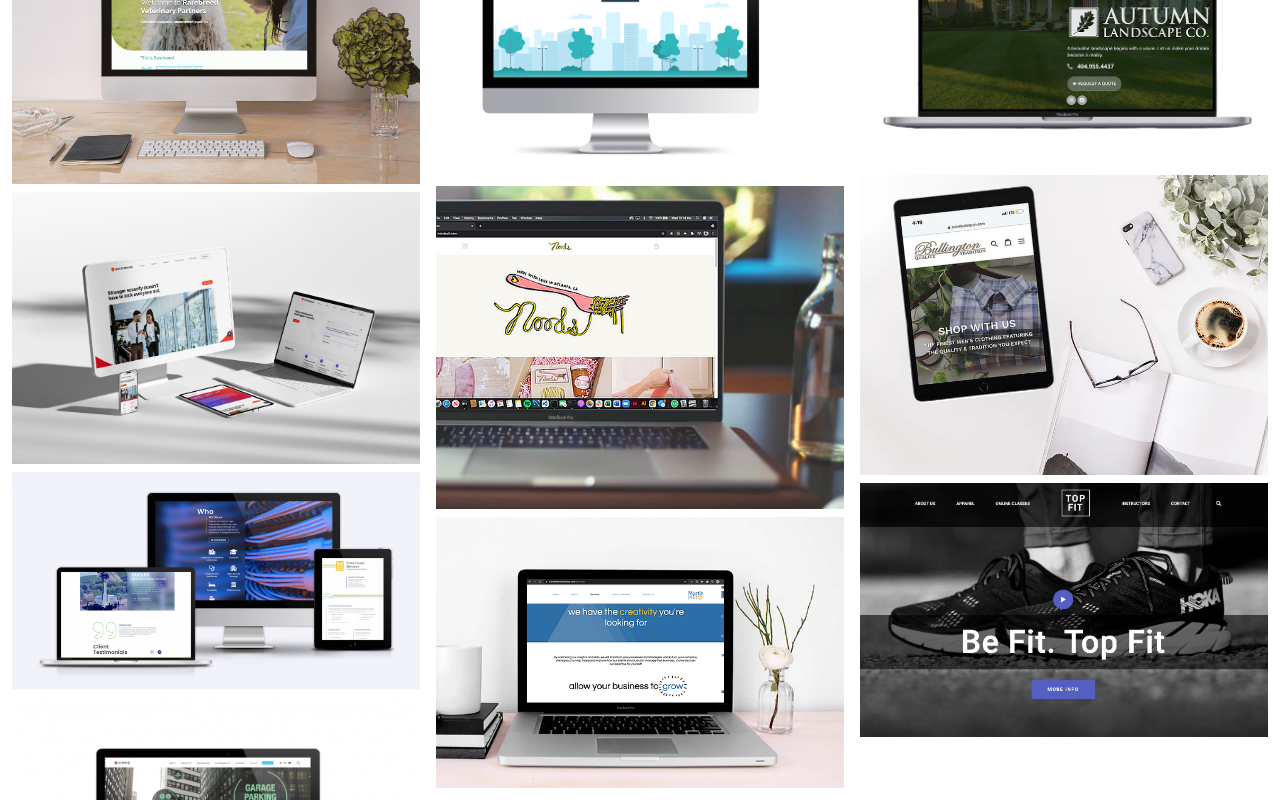
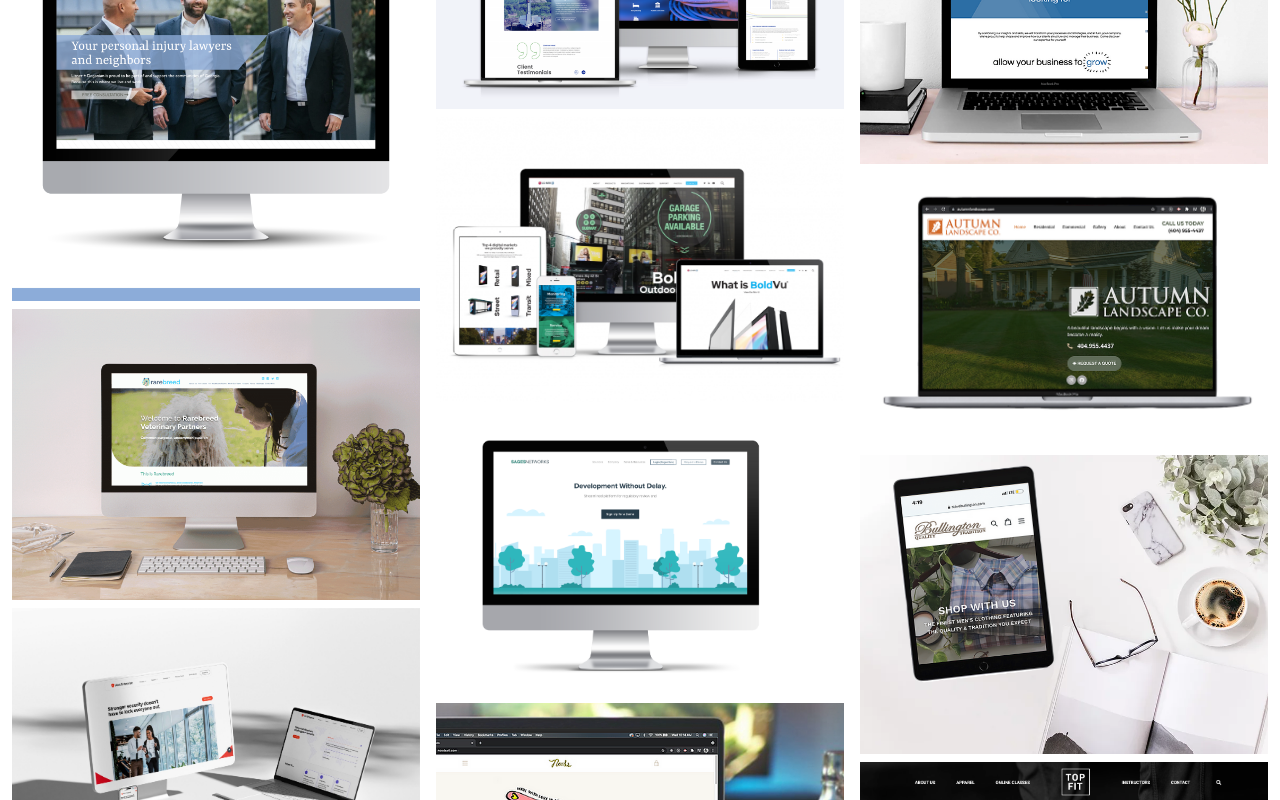
Before and after one commit to emilyjwilbur/port, a React (Create React App) app: page / in a window 1280 px wide. Shown: the part 907-1707 px from the top of the page. Built offline with nearby package versions, Linux system fonts and the light colour scheme; a web font is replaced by a local one.

Commit message:
litner added to gallery

```diff
--- a/src/components/Gallery.js
+++ b/src/components/Gallery.js
@@ -10,12 +10,18 @@ import Img7 from '../assets/images/sages.png';
 import Img8 from '../assets/images/telecom.png';
 import Img9 from '../assets/images/alert.jpg';
 import Img10 from '../assets/images/rarebreed.png';
+import Img11 from '../assets/images/litner.png';
 
 
 
 export default function Gallery(){
 
     let data = [
+        {
+
+            id: 11,
+            imgSrc: Img11,
+        },
         {
 
             id: 10,
```
Also changed, not shown: src/assets/images/litner.png (added).
